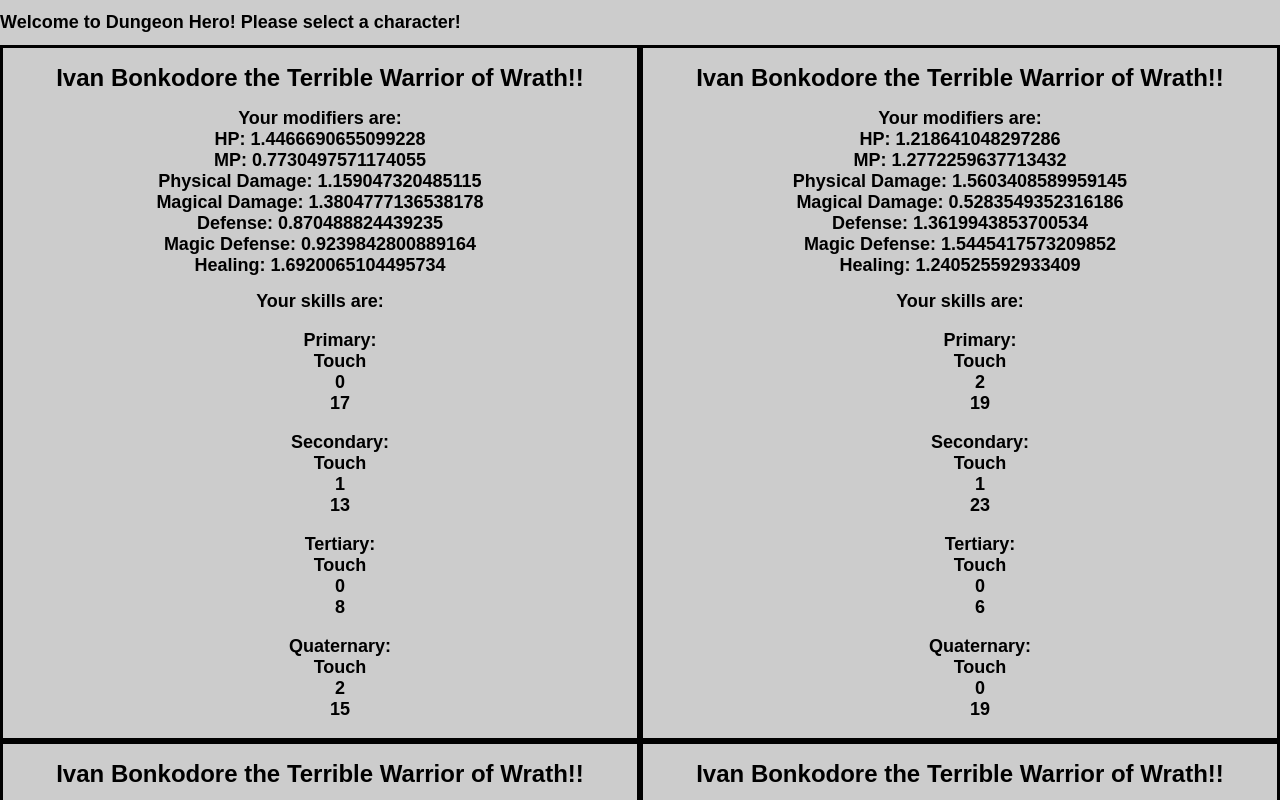
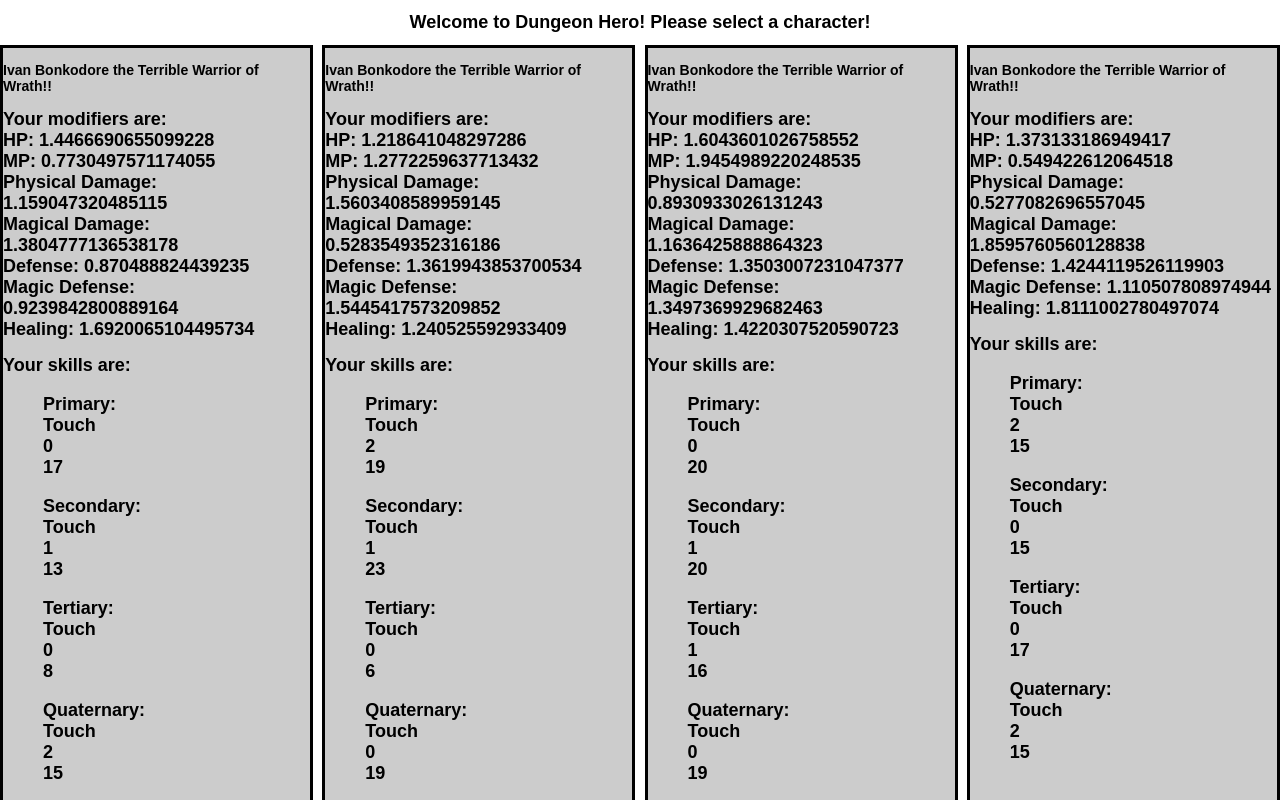
Before and after one commit to DeCeGeile/HeroGen-Frontend, an Angular app: page / in a window 1280 px wide. Shown: the top 800 px of the page. Built offline with nearby package versions, Linux system fonts and the light colour scheme.

Commit message:
fixed stling for app component

```diff
--- a/src/app/app.component.html
+++ b/src/app/app.component.html
@@ -1,10 +1,12 @@
-<div class="characters">
+
   <h1 class="header">
     Welcome to Dungeon Hero! Please select a character!
   </h1>
-</div>
-<div class="characters">
-  <div class="character1">
+
+
+  <div class="centered">
+    <section class="characters">
+  <article class="character">
     <h1>
       {{heroOne.name}} the {{heroOne.classType.name}}!!
     </h1>
@@ -45,9 +47,9 @@
       <li>{{heroOne.skillset.quaternaryAbility.value}}</li>
     </ul>
   </h2>
-  </div>
+  </article>
 
-  <div class="character2">
+  <article class="character">
     <h1>
     {{heroTwo.name}} the {{heroTwo.classType.name}}!!
     </h1>
@@ -88,11 +90,9 @@
       <li>{{heroTwo.skillset.quaternaryAbility.value}}</li>
     </ul>
   </h2>
-  </div>
-</div>
+  </article>
 
-<div class="characters">
-  <div class="character3">
+  <article class="character">
     <h1>
       {{heroThree.name}} the {{heroThree.classType.name}}!!
     </h1>
@@ -133,9 +133,9 @@
       <li>{{heroThree.skillset.quaternaryAbility.value}}</li>
     </ul>
   </h2>
-  </div>
+  </article>
 
-  <div class="character4">
+  <article class="character">
     <h1>
     {{heroFour.name}} the {{heroFour.classType.name}}!!
     </h1>
@@ -176,4 +176,6 @@
       <li>{{heroFour.skillset.quaternaryAbility.value}}</li>
     </ul>
   </h2>
-  </div>
+  </article>
+</section>
+</div>
--- a/src/styles.css
+++ b/src/styles.css
@@ -1,15 +1,28 @@
-/* You can add global styles to this file, and also import other style files */
- html, body{
+
+html, body{
         width: 100%;
         height: 100%;
         margin: 0;
       }
+
 .characters {
-    display: flex;
+    /* display: flex;
     background-color:#ccc;
     text-align: center;
     font-family: Avenir, sans-serif;
+    font-size: 12px;  */
+    display: flex;
+   flex-wrap: wrap;
+   justify-content: space-between;
+
+}
+
+.character {
+    flex: 0 1 24%;
+    border: solid black;
+    background-color:#ccc;
     font-size: 12px;
+    font-family: Avenir, sans-serif;
 }
 
 .character1 {
@@ -26,13 +39,14 @@
     flex: 50%;
     border: solid black;
 }
+
 .character4 {
     flex: 50%;
     border: solid black;
 }
+
 .header{
     display: flex;
-    background-color:#ccc;
     text-align: center;
     font-family: Avenir, sans-serif;
     font-size: 18px;
```
